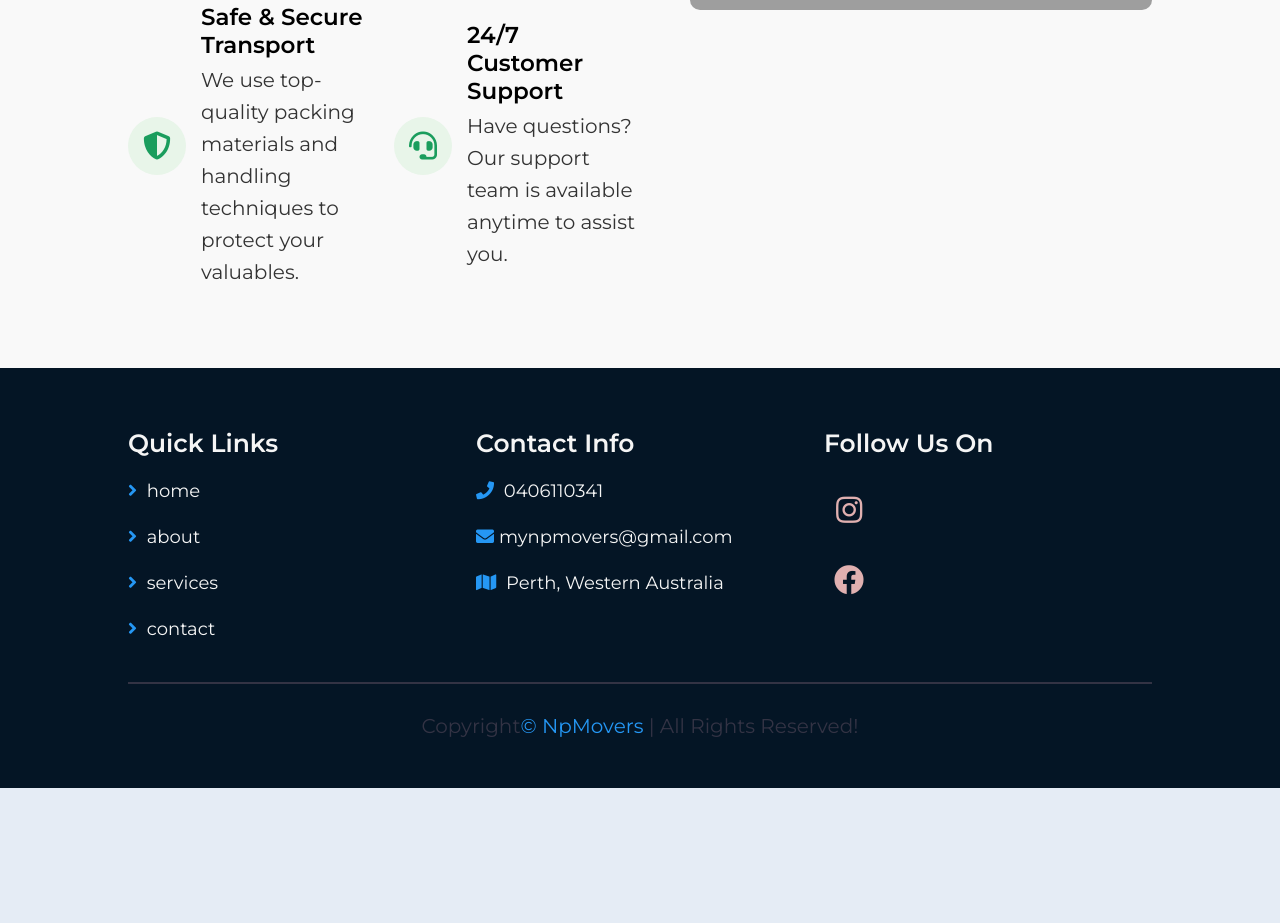
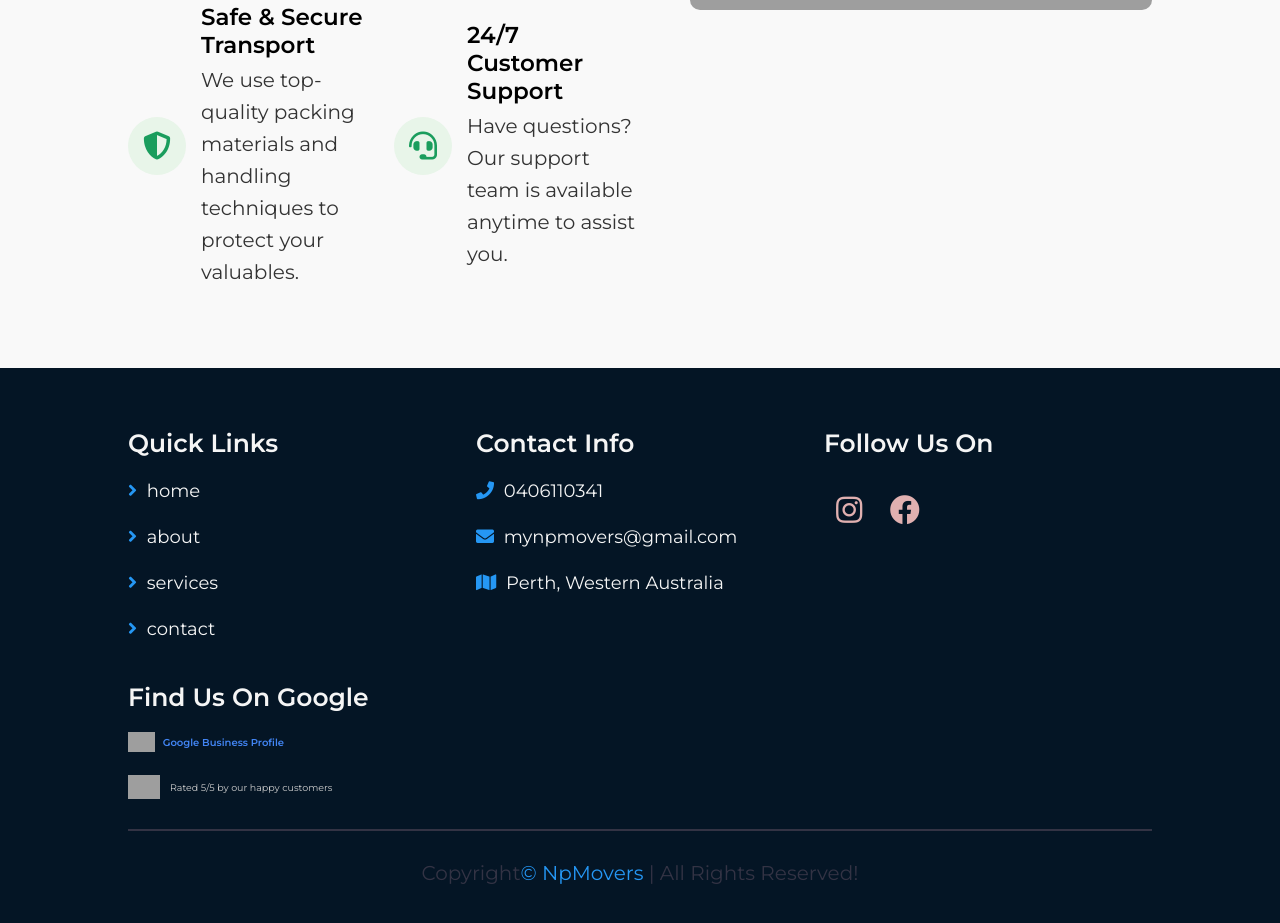
Before and after one commit to anjanuprety/npmoversbasic, a plain HTML site: page services.html in a window 1280 px wide. Shown: the part 2399-3322 px from the top of the page. Before the commit the page ends 3187 px from the top, so only its background shows below. Drawn offline with Linux system fonts and the light colour scheme; grey boxes are pictures that could not be loaded.

Commit message:
Updated footers on all pages

```diff
--- a/services.html
+++ b/services.html
@@ -123,40 +123,62 @@
 
     <!-- Footer -->
     <section class="footer">
-
       <div class="box-container">
 
+        <!-- Quick Links -->
         <div class="box">
           <h3>quick links</h3>
-            <a class="link" href="index.html"> <i class="fas fa-angle-right"></i> home</a>
-            <a class="link" href="about.html"> <i class="fas fa-angle-right"></i> about</a>
-            <a class="link" href="services.html"> <i class="fas fa-angle-right"></i> services</a>
-            <a class="link" href="contact.html"> <i class="fas fa-angle-right"></i> contact</a>
+          <a class="link" href="index.html"><i class="fas fa-angle-right"></i> home</a>
+          <a class="link" href="about.html"><i class="fas fa-angle-right"></i> about</a>
+          <a class="link" href="services.html"><i class="fas fa-angle-right"></i> services</a>
+          <a class="link" href="contact.html"><i class="fas fa-angle-right"></i> contact</a>
         </div>
 
+        <!-- Contact Info -->
         <div class="box">
           <h3>contact info</h3>
-            <a href="tel:0406110341" class="link"> <i class="fas fa-phone"></i> 0406110341</a>
-             <a href="mailto:mynpmovers@gmail.com" class="link"> <i class="fas fa-envelope"></i>mynpmovers@gmail.com</a>
-              <a href="#" class="link"> <i class="fas fa-map"></i> Perth, Western Australia</a>
+          <a href="tel:0406110341" class="link"><i class="fas fa-phone"></i> 0406110341</a>
+          <a href="mailto:mynpmovers@gmail.com" class="link"><i class="fas fa-envelope"></i> mynpmovers@gmail.com</a>
+          <a href="#" class="link"><i class="fas fa-map"></i> Perth, Western Australia</a>
         </div>
 
+        <!-- Social Media -->
         <div class="box">
           <h3>Follow us on</h3>
           <div class="share">
             <a href="https://www.instagram.com/moversnp?igsh=MWp3ejJxN3gxYW84Mg==" target="_blank" class="fab fa-instagram"></a>
+            <a href="https://www.facebook.com/profile.php?id=61572873990533" target="_blank" class="fab fa-facebook"></a>
+          </div>
+        </div>
 
-            </div>
-            <div class="share">
-              <a href="https://www.facebook.com/profile.php?id=61572873990533" target="_blank" class="fab fa-facebook"></a>
+        <!-- Google Profile -->
+        <div class="box">
+          <h3 style="margin-bottom: 10px;">Find us on Google</h3>
+          <a href="https://maps.app.goo.gl/c9JxJY3SdBQNXvyR8" target="_blank" style="display: flex; align-items: center; gap: 8px; text-decoration: none;">
+            <img src="https://cdn-icons-png.flaticon.com/512/300/300221.png" alt="Google Icon" style="height: 20px;">
 
+            <span style="color: #4285F4; font-weight: bold; padding-top: 0px;">
+              Google Business Profile
+            </span>
+          </a>
+          <br>
+          <div style="
+          display: flex;
+          align-items: center;
+          gap: 10px;
+          flex-wrap: wrap;
+          color: #ccc;
+          font-size: 0.95rem;
+          margin-top: 10px;
+          ">
+          <img src="https://cdn-icons-png.flaticon.com/512/616/616489.png" alt="5 Star Rating" style="height: 24px;">
+          <span>Rated 5/5 by our happy customers</span>
         </div>
         </div>
 
       </div>
 
       <div class="credit">Copyright<span>&copy; NpMovers</span> | all rights reserved! </div>
-
     </section>
 
     <script src="script.js"></script>
```
Also changed, not shown: about.html (+34 -12 lines), contact.html (+34 -12 lines), index.html (+1 -1 lines). Lines whose indentation alone changed are shown as unchanged.
